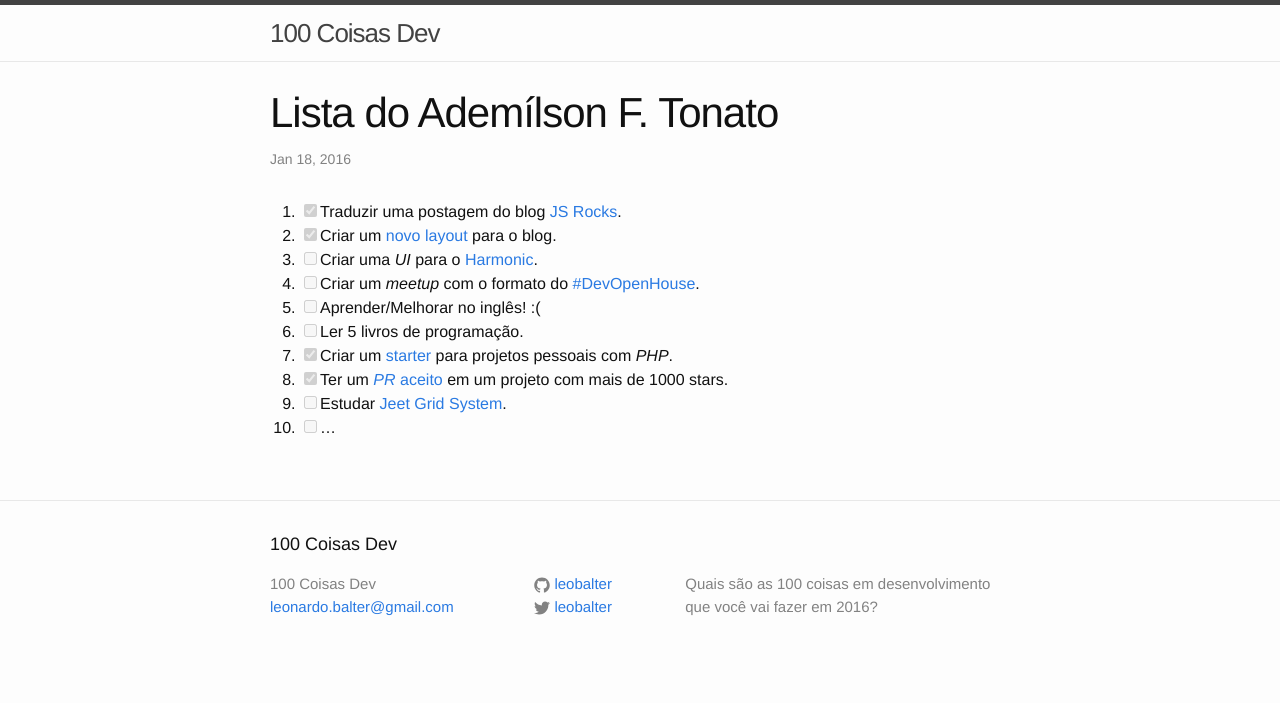
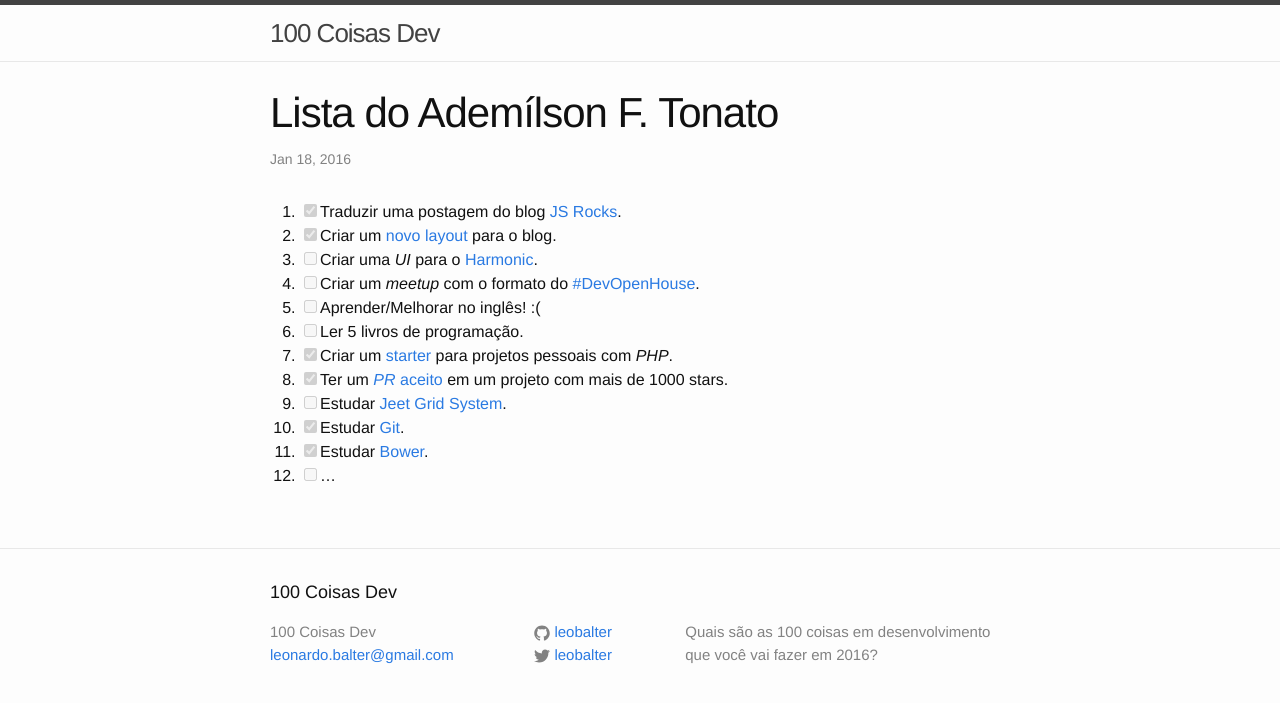
Before and after one commit to leobalter/100-coisas-dev, a Jekyll site: the page built from _posts/listas/2016-01-18-ftonato.markdown, in a window 1280 px wide. Shown: the top 703 px of the page. Built offline with Jekyll 4.4.1, drawn with Linux system fonts in a browser that asks for light colours; part of the change alters nothing that is shown.

Commit message:
Adicionar estudo de bower e git

```diff
--- a/_posts/listas/2016-01-18-ftonato.markdown
+++ b/_posts/listas/2016-01-18-ftonato.markdown
@@ -6,12 +6,14 @@ categories: listas
 ---
 
 1. [x] Traduzir uma postagem do blog [JS Rocks](http://jsrocks.org/).
-1. [x] Criar um [novo layout](https://github.com/ftonato/fuck-feelings/issues/16) para o blog.
-1. [ ] Criar uma *UI* para o [Harmonic](https://github.com/JSRocksHQ/harmonic).
-1. [ ] Criar um *meetup* com o formato do [#DevOpenHouse](https://github.com/devopenhouse/devopenhouse.github.io).
-1. [ ] Aprender/Melhorar no inglês! :(
-1. [ ] Ler 5 livros de programação.
-1. [x] Criar um [starter](https://github.com/admcode/admcode-starter) para projetos pessoais com *PHP*.
-1. [x] Ter um [_PR_ aceito](https://github.com/css/csso/pull/282) em um projeto com mais de 1000 stars.
-2. [ ] Estudar [Jeet Grid System](http://jeet.gs/).
-1. [ ] ...
+2. [x] Criar um [novo layout](https://github.com/ftonato/fuck-feelings/issues/16) para o blog.
+3. [ ] Criar uma *UI* para o [Harmonic](https://github.com/JSRocksHQ/harmonic).
+4. [ ] Criar um *meetup* com o formato do [#DevOpenHouse](https://github.com/devopenhouse/devopenhouse.github.io).
+5. [ ] Aprender/Melhorar no inglês! :(
+6. [ ] Ler 5 livros de programação.
+7. [x] Criar um [starter](https://github.com/admcode/admcode-starter) para projetos pessoais com *PHP*.
+8. [x] Ter um [_PR_ aceito](https://github.com/css/csso/pull/282) em um projeto com mais de 1000 stars.
+9. [ ] Estudar [Jeet Grid System](http://jeet.gs/).
+10. [x] Estudar [Git](https://github.com/ftonato/github-course).
+11. [x] Estudar [Bower](https://github.com/ftonato/bower-course).
+12. [ ] ...
```
